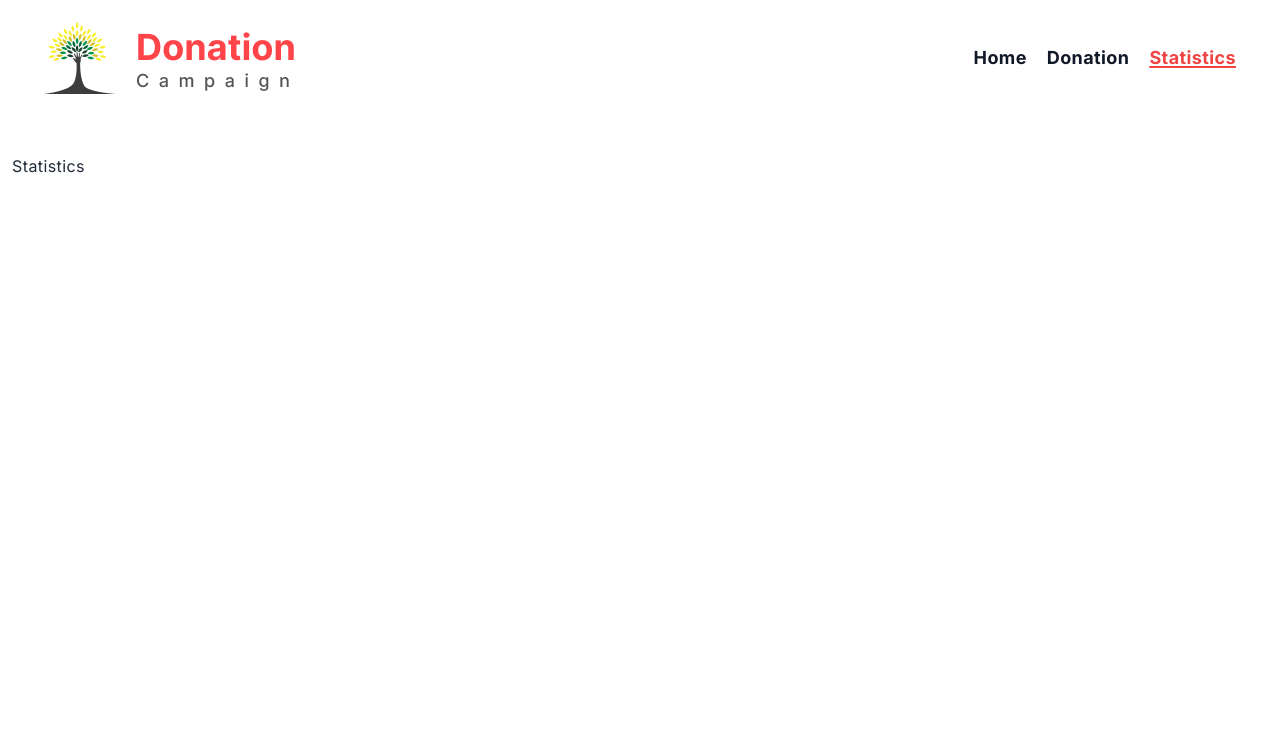
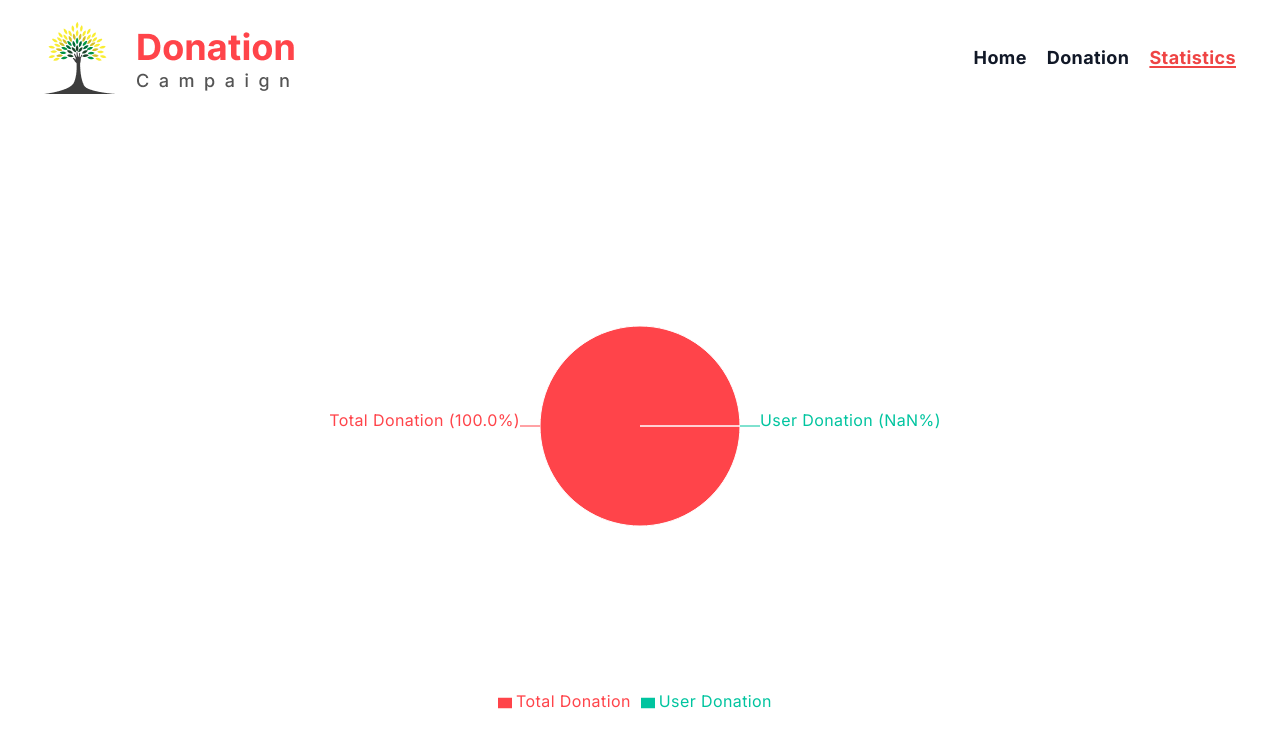
Before and after one commit to imranwebcraft/Donation-Campaign, a React (Vite) app: page /statistics in a window 1280 px wide. Shown: the top 748 px of the page. Built offline with nearby package versions, Linux system fonts and the light colour scheme.

Commit message:
Rechart install and PIE chart added

```diff
--- a/package.json
+++ b/package.json
@@ -15,6 +15,7 @@
     "react": "^18.2.0",
     "react-dom": "^18.2.0",
     "react-router-dom": "^6.16.0",
+    "recharts": "^2.8.0",
     "sort-by": "^1.2.0",
     "sweetalert2": "^11.7.28"
   },
--- a/src/Pages/ErrorPage.jsx
+++ b/src/Pages/ErrorPage.jsx
@@ -4,10 +4,9 @@ const ErrorPage = () => {
 	return (
 		<div>
 			<div className="h-screen w-screen  flex container mx-auto items-center">
-				<div className="flex flex-col md:flex-row items-center justify-between px-5 text-gray-700">
-					<div className="w-full lg:w-1/2 mx-8">
+				<div className="flex flex-col  md:flex-row items-center justify-between px-5 text-gray-700">
+					<div className="w-full lg:w-1/2 mx-8 text-center md:text-left">
 						<div className="text-7xl text-indigo-500 font-dark font-extrabold mb-8">
-							{" "}
 							404
 						</div>
 						<p className="text-2xl md:text-3xl font-light leading-normal mb-8">
--- a/src/Pages/Statistics.jsx
+++ b/src/Pages/Statistics.jsx
@@ -1,7 +1,62 @@
+import { useEffect, useState } from "react";
+import {
+	Cell,
+	Legend,
+	Pie,
+	PieChart,
+	ResponsiveContainer,
+	Tooltip,
+} from "recharts";
+
 const Statistics = () => {
+	const [userDonation, setUserDonation] = useState();
+
+	const totalDonations = 12;
+	const yourDonations = userDonation;
+
+	useEffect(() => {
+		const savedDonations = JSON.parse(localStorage.getItem("donations"));
+		setUserDonation(savedDonations?.length);
+	}, []);
+
+	const data = [
+		{
+			name: "Total Donation",
+			value: totalDonations,
+		},
+		{ name: "User Donation", value: yourDonations },
+	];
+
+	const COLORS = ["#FF444A", "#00C49F"];
+
 	return (
-		<div className=" max-w-7xl mx-auto my-10">
-			<h1>Statistics</h1>
+		<div className="h-[70vh] flex justify-center items-center my-10">
+			<ResponsiveContainer width="100%" height="100%">
+				<PieChart width={600} height={400}>
+					<Pie
+						data={data}
+						dataKey="value"
+						nameKey="name"
+						outerRadius={100}
+						fill="#8884d8"
+						label={({ name, value }) =>
+							`${name} (${(
+								(value / totalDonations) *
+								100
+							).toFixed(1)}%)`
+						}
+					>
+						{data.map((entry, index) => (
+							<Cell
+								key={`cell-${index}`}
+								fill={COLORS[index % COLORS.length]}
+							/>
+						))}
+					</Pie>
+					<Tooltip />
+					<Legend />
+				</PieChart>
+			</ResponsiveContainer>
 		</div>
 	);
 };
```
Also changed, not shown: 1 other file (tests, documents, lock files or other folders).
